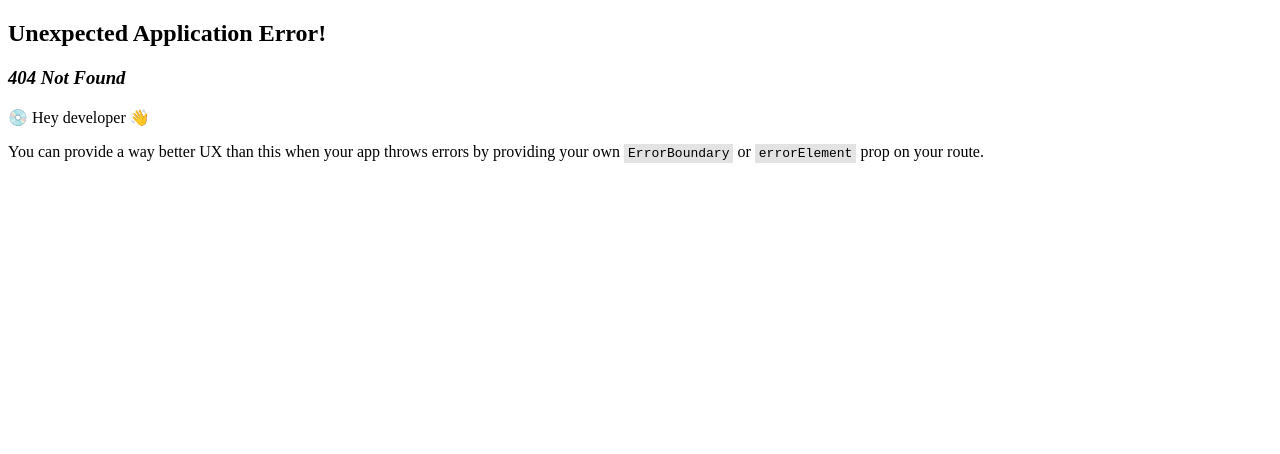
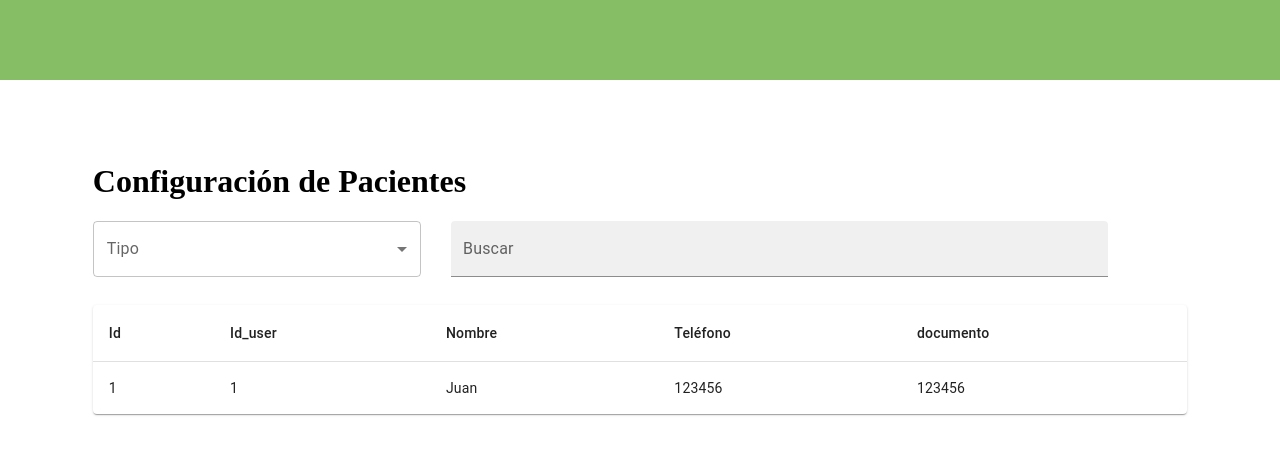
Before and after one commit to SSR-Med/luz-calendary-front, a React (Vite) app in the folder frontend/: page /patient in a window 1280 px wide. Before the commit this address had no page. Shown: the top 454 px of the page. Built offline with nearby package versions, Linux system fonts and the light colour scheme.

Commit message:
Feature(Configuration): Table, search funtion, menu

```diff
--- /dev/null
+++ b/frontend/src/components/Configuration.tsx
@@ -0,0 +1,114 @@
+// Css
+import "/src/static/css/configuration/Configuration.css"
+// Dependencies
+import { useState } from "react";
+import { TextField,SelectChangeEvent, FormControl, InputLabel, Select, MenuItem,
+    TableContainer, Paper, Table, TableHead ,TableBody, TableRow, TableCell
+ } from "@mui/material";
+// Components
+import LeftNavigationMenu from "./LeftNavigationMenu";
+
+
+interface formControlProps {
+    valueForm:string;
+    setValueForm:React.Dispatch<React.SetStateAction<string>>;
+    dictFormValues: Record<string,string>;
+}
+
+function createFormControl(formControlProps:formControlProps){
+    return (
+        <>
+        <FormControl style={{minWidth:'30%'}}>
+            <InputLabel>Tipo</InputLabel>
+            <Select
+                value={formControlProps.valueForm}
+                label="Tipo"
+                onChange={(event: SelectChangeEvent) => formControlProps.setValueForm(event.target.value as string)}
+            >
+                {
+                    Object.keys(formControlProps.dictFormValues).map((key:string) => (
+                        <MenuItem value={formControlProps.dictFormValues[key]}>{key}</MenuItem>
+                    ))
+                }
+            </Select>
+        </FormControl>
+        <TextField label="Buscar" variant="filled" style={{minWidth:"60%"}}></TextField>
+        </>)
+}
+
+function createHeaderConfigurationTable(header:string[]){
+    return (
+        <TableHead>
+            <TableRow>
+                {
+                    header.map((headerElement:string) => (
+                        <TableCell>{headerElement}</TableCell>
+                    ))
+                }
+            </TableRow>
+        </TableHead>
+    )
+}
+
+function createBodyConfigurationTable(rows:Record<string,any>[]){
+    return (
+        <TableBody>
+            {
+                rows.map((row:any) => (
+                    <TableRow
+                    key={row.id}
+                    sx={{ '&:last-child td, &:last-child th': { border: 0 } }}>
+                        {
+                            Object.keys(row).map((key:string) => (
+                                <TableCell>{row[key]}</TableCell>
+                            ))
+                        }
+                    </TableRow>
+                ))
+            }
+        </TableBody>
+    )
+}
+
+interface configurationTableProps {
+    header:string[];
+    rows:any[];
+}
+
+function createConfigurationTable(configurationTableProps:configurationTableProps){
+    return (
+        <TableContainer component={Paper} sx={{overflowY:"scroll",maxHeight:"45vh"}}>
+            <Table>
+                {createHeaderConfigurationTable(configurationTableProps.header)}
+                {createBodyConfigurationTable(configurationTableProps.rows)}
+            </Table>
+        </TableContainer>
+    )
+
+}
+
+export default function Configuration(configurationName:string,dictFormValues: Record<string,string>,configurationTableProps:configurationTableProps){
+    // Menu
+    const [open, setOpen] = useState(false);
+    // Form
+    const [valueForm, setValueForm] = useState('');
+    return (
+        <div className="configuration-objects">
+            {LeftNavigationMenu(open, setOpen)}
+            <header>
+
+            </header>
+            <main>
+                <div className="configuration-div">
+                    <div className="configuration-elements">
+                        <h1>Configuración de {configurationName}</h1>
+                        <div className="configuration-searcher">
+                            {createFormControl({valueForm, setValueForm, dictFormValues})}
+                        </div>
+                        {createConfigurationTable(configurationTableProps)}
+                    </div>
+                </div>
+            </main>
+        </div>
+    )
+}
--- a/frontend/src/routes/configuration/Patient.tsx
+++ b/frontend/src/routes/configuration/Patient.tsx
@@ -0,0 +1,23 @@
+// Css
+import "/src/static/css/configuration/Configuration.css"
+// Components
+import Configuration from "../../components/Configuration";
+
+export default function Patient() {
+
+    return (
+      <>
+        {Configuration("Pacientes", {
+          "Nombre": "name",
+          "Teléfono": "cellphone",
+          "Documento": "document"
+        },
+        {
+          header: ["Id","Id_user","Nombre","Teléfono","documento"],
+          rows : [
+            {id:1, id_user:1, name:"Juan", cellphone:"123456", document:"123456"},
+          ]
+        })}
+      </>
+    );
+}
--- a/frontend/src/routes/login/ChangePassword.tsx
+++ b/frontend/src/routes/login/ChangePassword.tsx
@@ -7,7 +7,7 @@ import { InputTextPassword } from "../../components/InputTextPassword";
 // Styles
 import { loginStyleButton } from "../../styles/login/LoginStyle";
 
-export function ChangePassword(){
+export default function ChangePassword(){
     return (
         <>
             <div className = "login">
--- a/frontend/src/routes/login/ForgotPassword.tsx
+++ b/frontend/src/routes/login/ForgotPassword.tsx
@@ -6,7 +6,7 @@ import {Link} from 'react-router-dom';
 // Styles
 import { loginStyleButton, loginStyleTextField } from "../../styles/login/LoginStyle";
 
-export function ForgotPassword(){
+export default function ForgotPassword(){
     return (
         <>
             <div className = "login">
--- a/frontend/src/routes/login/Login.tsx
+++ b/frontend/src/routes/login/Login.tsx
@@ -8,7 +8,7 @@ import { loginStyleButton, loginStyleTextField } from "../../styles/login/LoginS
 // Components
 import { InputTextPassword } from "../../components/InputTextPassword";
 
-export function Login(){
+export default function Login(){
     return (
         <>
             <div className = "login">
--- a/frontend/src/routes/login/Register.tsx
+++ b/frontend/src/routes/login/Register.tsx
@@ -8,7 +8,7 @@ import { loginStyleButton, loginStyleTextField } from "../../styles/login/LoginS
 // Components
 import { InputTextPassword } from "../../components/InputTextPassword";
 
-export function Register(){
+export default function Register(){
     return (
         <>
             <div className = "login">
--- /dev/null
+++ b/frontend/src/static/css/configuration/Configuration.css
@@ -0,0 +1,36 @@
+.configuration-objects{
+    position: absolute;
+    top:0;
+    left: 0;
+    height: 100%;
+    width: 100%;
+}
+.configuration-objects header{
+    background-color: #85be65;
+    height: 10%;
+    width: 100%;
+}
+
+.configuration-objects main{
+    display: flex;
+    justify-content: center;
+    align-items: center;
+    height: 90%;
+    width: 100%;
+}
+
+.configuration-div {
+    position: relative;
+    width: 90%;
+    height: 85%;
+}
+
+.configuration-elements{
+    margin: 2.5% 2.5%;
+}
+
+.configuration-searcher{
+    display: flex;
+    gap:30px;
+    margin-bottom: 2.5%;
+}
```
Also changed, not shown: frontend/src/main.tsx (+9 -4 lines).
